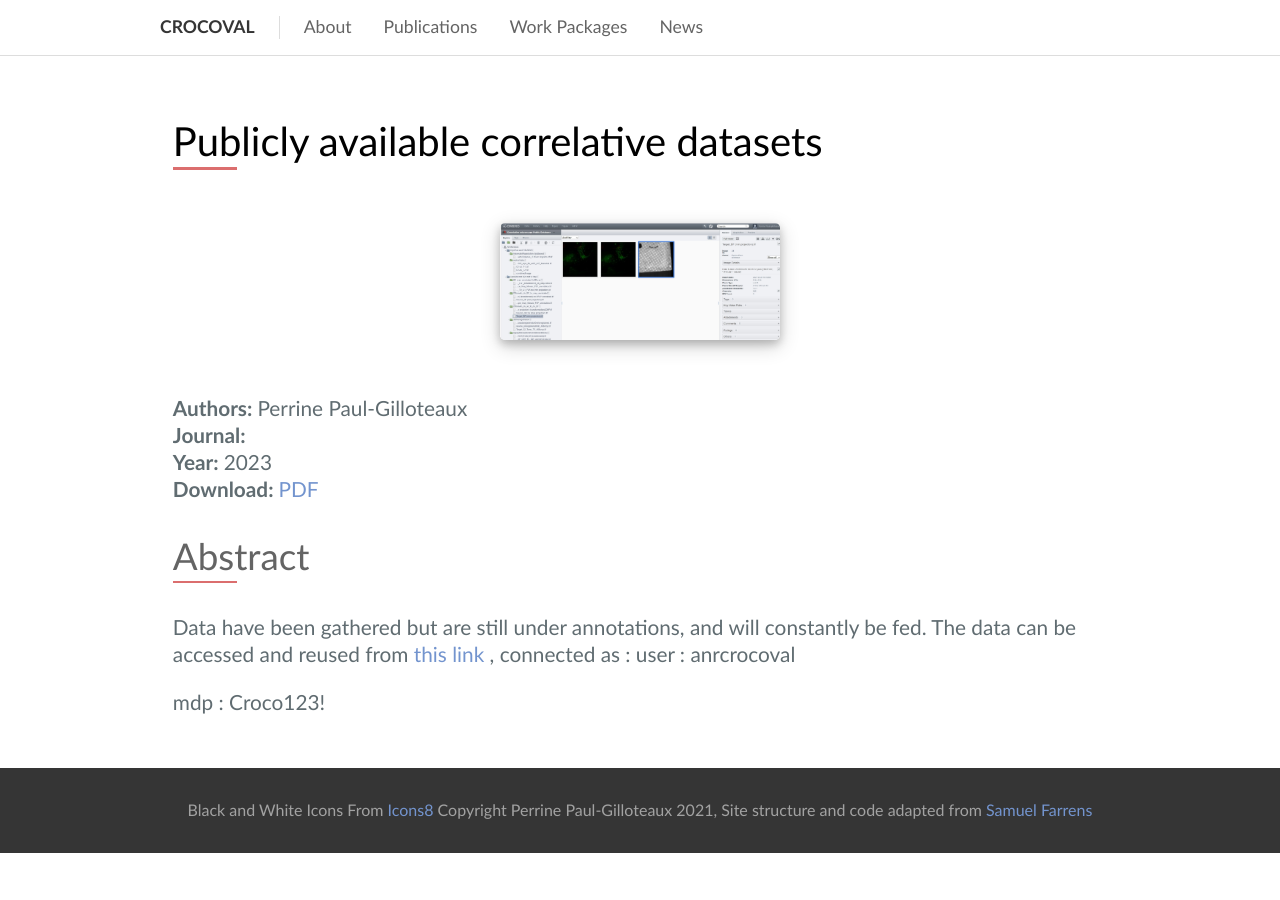
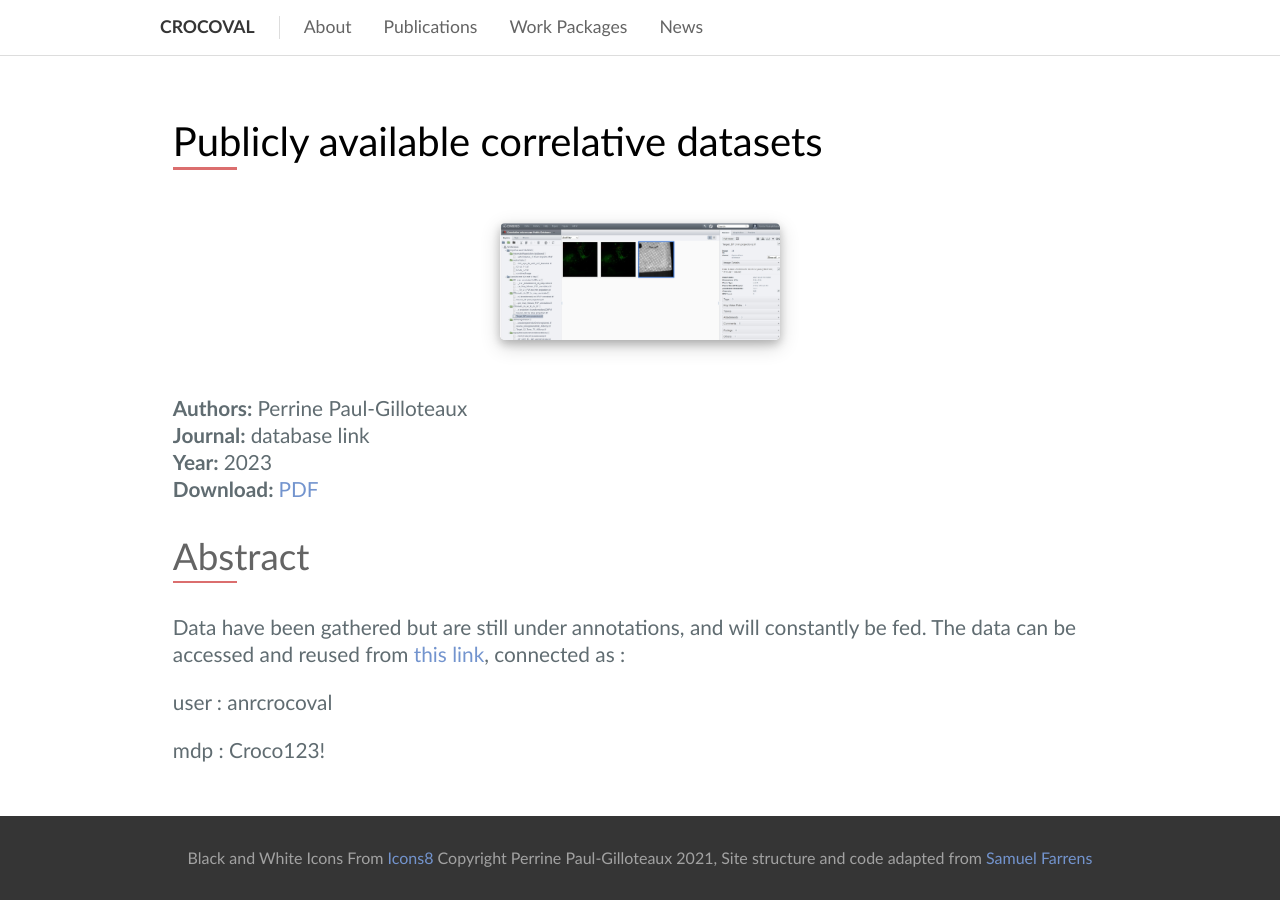
Before and after one commit to anrcrocoval/anrcrocoval.github.io, a Jekyll site: the page built from _posts/2023-08-01-del14.md, in a window 1280 px wide. Built offline with Jekyll 4.4.1, drawn with Linux system fonts in a browser that asks for light colours.

Commit message:
Update 2023-08-01-del14.md

```diff
--- a/_posts/2023-08-01-del14.md
+++ b/_posts/2023-08-01-del14.md
@@ -3,11 +3,13 @@ title: Publicly available correlative datasets
 category: soft
 year: 2023
 image: omero.jpg
+journal: database link
 authors: Perrine Paul-Gilloteaux
 
 layout: post-pub
 ---
-Data have been gathered but are still under annotations, and will constantly be fed. The data can be accessed and reused from [this link](https://omero.os-bird.glicid.fr/webclient/userdata/?experimenter=-1) , connected as :
+Data have been gathered but are still under annotations, and will constantly be fed. The data can be accessed and reused from [this link](https://omero.os-bird.glicid.fr/webclient/userdata/?experimenter=-1), connected as :
+
 user :
 anrcrocoval
 
```
